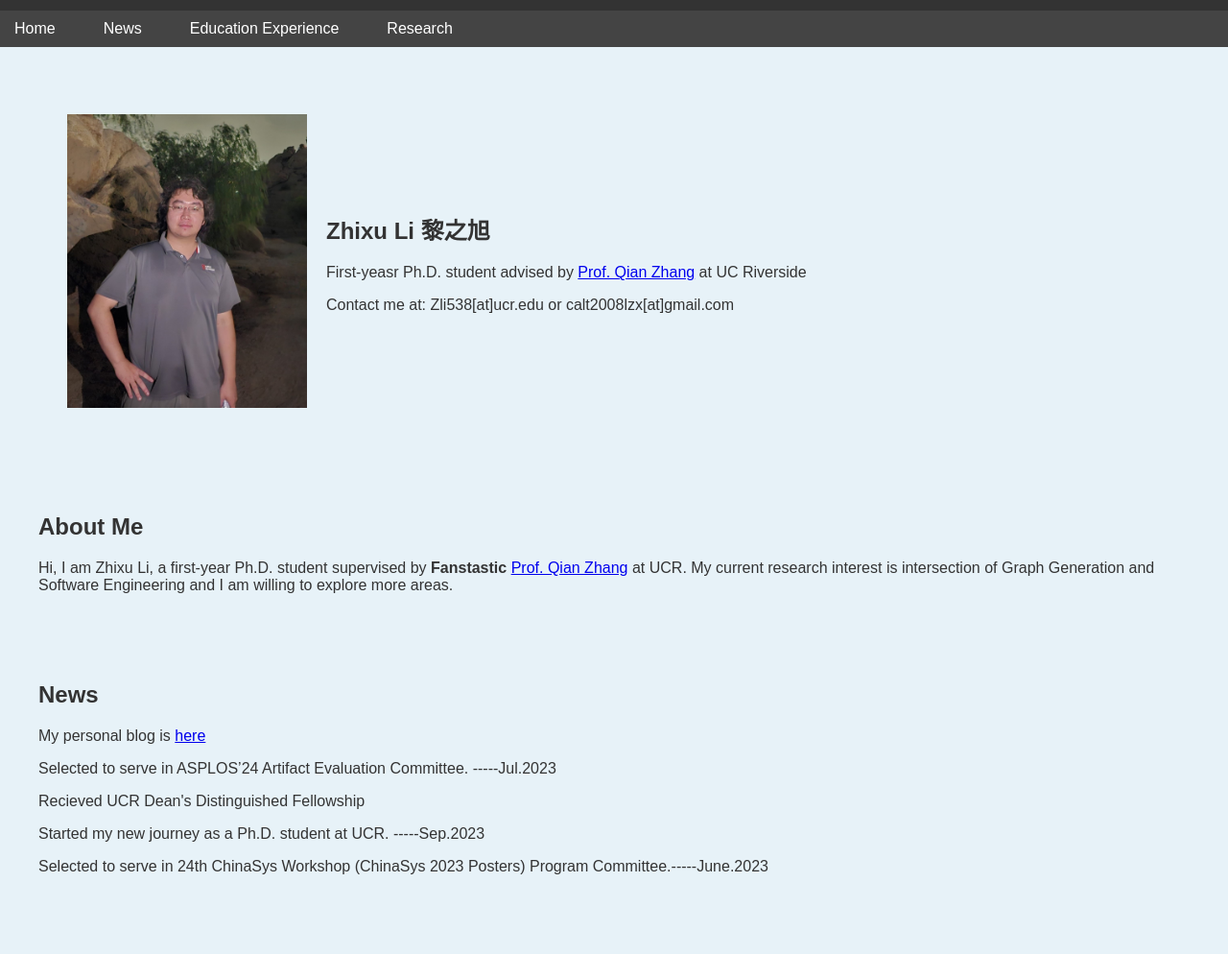
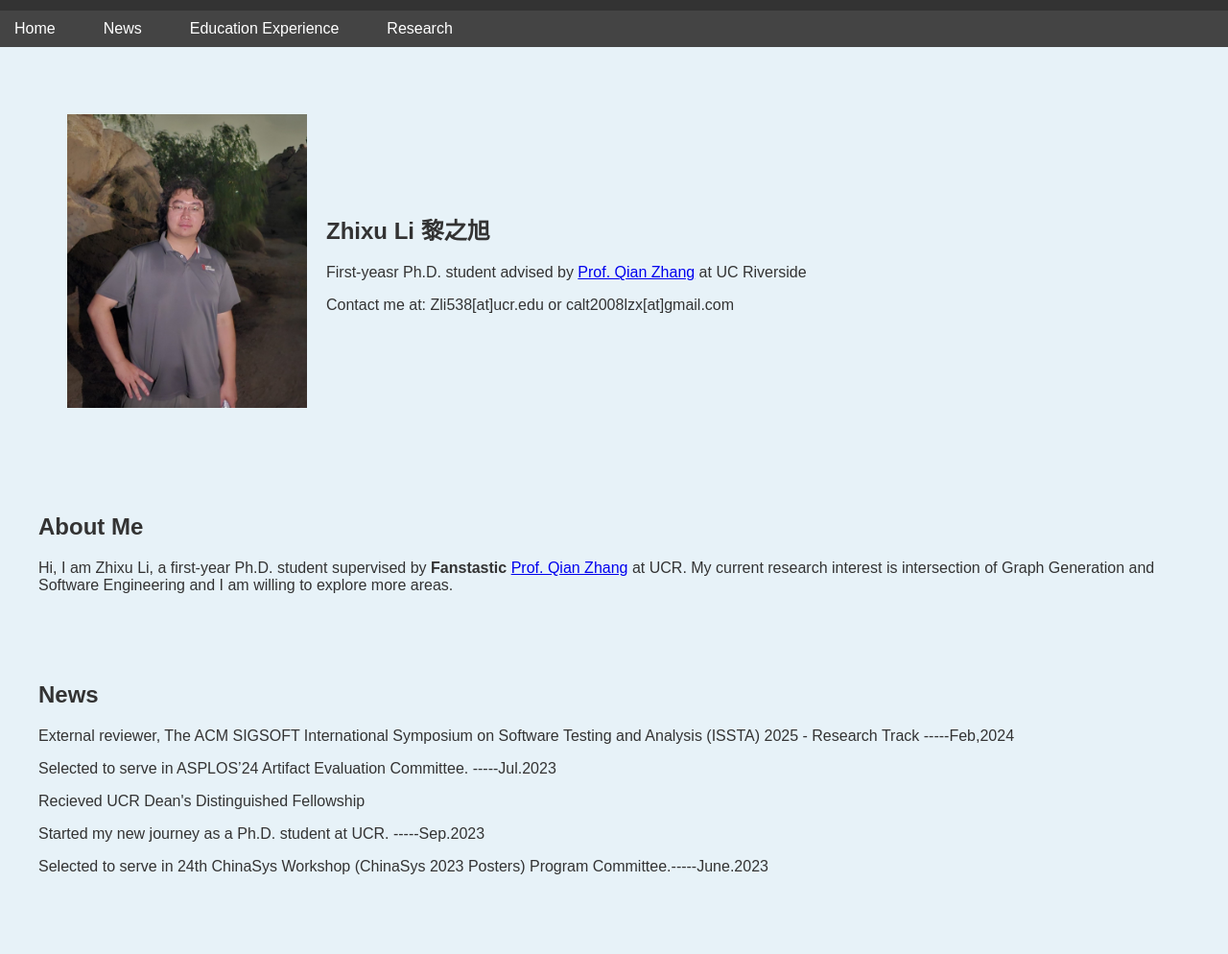
Before and after one commit to ZhixuLi-the-Runner/public_html, a plain HTML site: page index.html in a window 1280 px wide. Shown: the part 89-1083 px from the top of the page at 96% size. Drawn offline with Linux system fonts and the light colour scheme.

Commit message:
update index

```diff
--- a/index.html
+++ b/index.html
@@ -146,8 +146,9 @@
         <section id="news" class="section">
         <h2>News</h2>
         <!-- 新闻部分 -->
-                <p>My personal blog is <a href="https://zhixuli-the-runner.github.io/">here</a></p>
-				<! –– External reviewer, The ACM SIGSOFT International Symposium on Software Testing and Analysis (ISSTA) 2025 - Research Track  -----Feb,2024  ––>
+
+				<! –– My personal blog is <a href="https://zhixuli-the-runner.github.io/"here -----Feb,2024  ––>
+				<p>External reviewer, The ACM SIGSOFT International Symposium on Software Testing and Analysis (ISSTA) 2025 - Research Track  -----Feb,2024</p>
 				<p>Selected to serve in ASPLOS’24 Artifact Evaluation Committee.  -----Jul.2023</p>
 				<p>Recieved UCR Dean's Distinguished Fellowship</p>
 				<p>Started my new journey as a Ph.D. student at UCR. -----Sep.2023</p>
```
